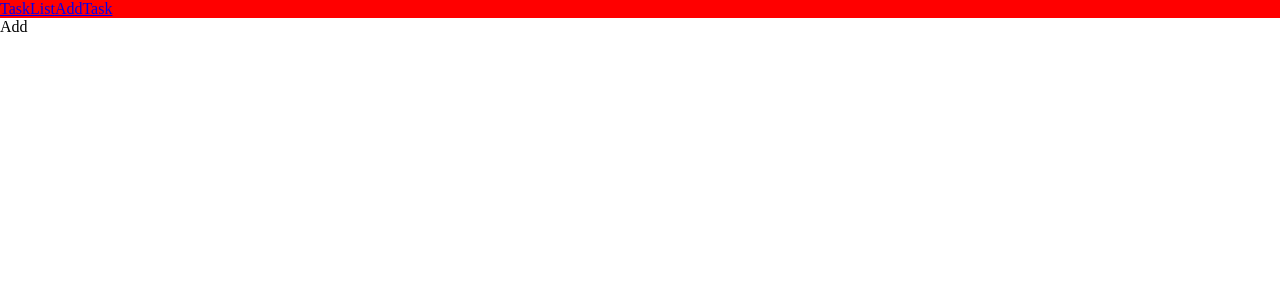
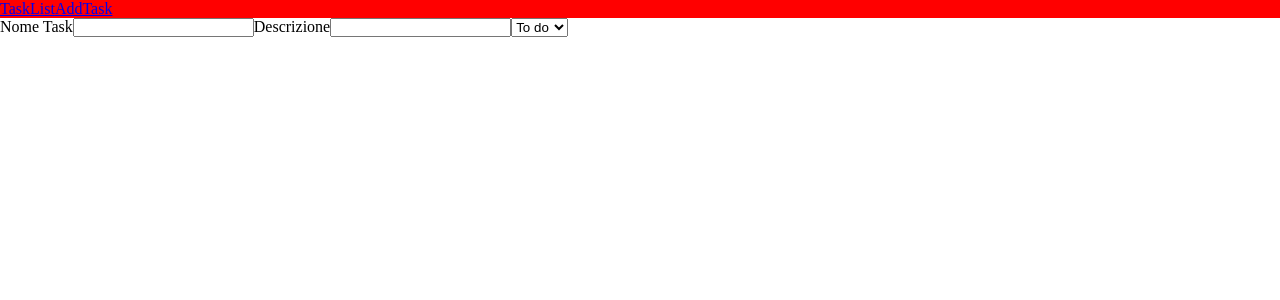
Before and after one commit to MarcoMechini/ex-react-task-manager, a React (Vite) app: page /AddTask in a window 1280 px wide. Shown: the top 300 px of the page. Built offline with nearby package versions, Linux system fonts and the light colour scheme; no server answers.

Commit message:
feat: aggiunta pagina add task con form e validazione input

```diff
--- a/src/context/GlobalContext.jsx
+++ b/src/context/GlobalContext.jsx
@@ -8,8 +8,6 @@ const api = import.meta.env.VITE_API_URL
 function GlobalProvider({ children }) {
 
     const [tasks, addTask, removeTask, updateTask] = useTask()
-
-
 
     // useEffect(() => {
     // }, [])
--- a/src/pages/AddTaskPage.jsx
+++ b/src/pages/AddTaskPage.jsx
@@ -1,7 +1,42 @@
+import { useMemo, useRef, useState } from "react"
+
 export default function AddTaskPage() {
+
+    const [input, setInput] = useState('')
+    const descriptionRef = useRef('')
+    const statusRef = useRef('')
+
+    const symbols = "!@#$%^&*()-_=+[]{}|;:',\".<>?/`~";
+
+    const checkInput = useMemo(() => {
+        if (input === '') {
+            console.log('input non valido');
+        } else {
+            [...input].forEach(i => {
+                if (symbols.includes(i)) {
+                    console.log('input non valido');
+                }
+            })
+        }
+    }, [input])
+
+
+
+    //validazione con useMemo()
+    // MILESTONE 5.2
     return (
         <>
-            <div>Add</div>
+            <form>
+                <label htmlFor="">Nome Task</label>
+                <input value={input} onChange={(e) => setInput(e.target.value)} />
+                <label htmlFor="">Descrizione</label>
+                <input ref={descriptionRef} />
+                <select ref={statusRef}>
+                    <option value={"To do"} defaultValue={'To do'}>To do</option>
+                    <option value={"Doing"}>Doing</option>
+                    <option value={"Done"}>Done</option>
+                </select>
+            </form>
         </>
     )
 }
```
